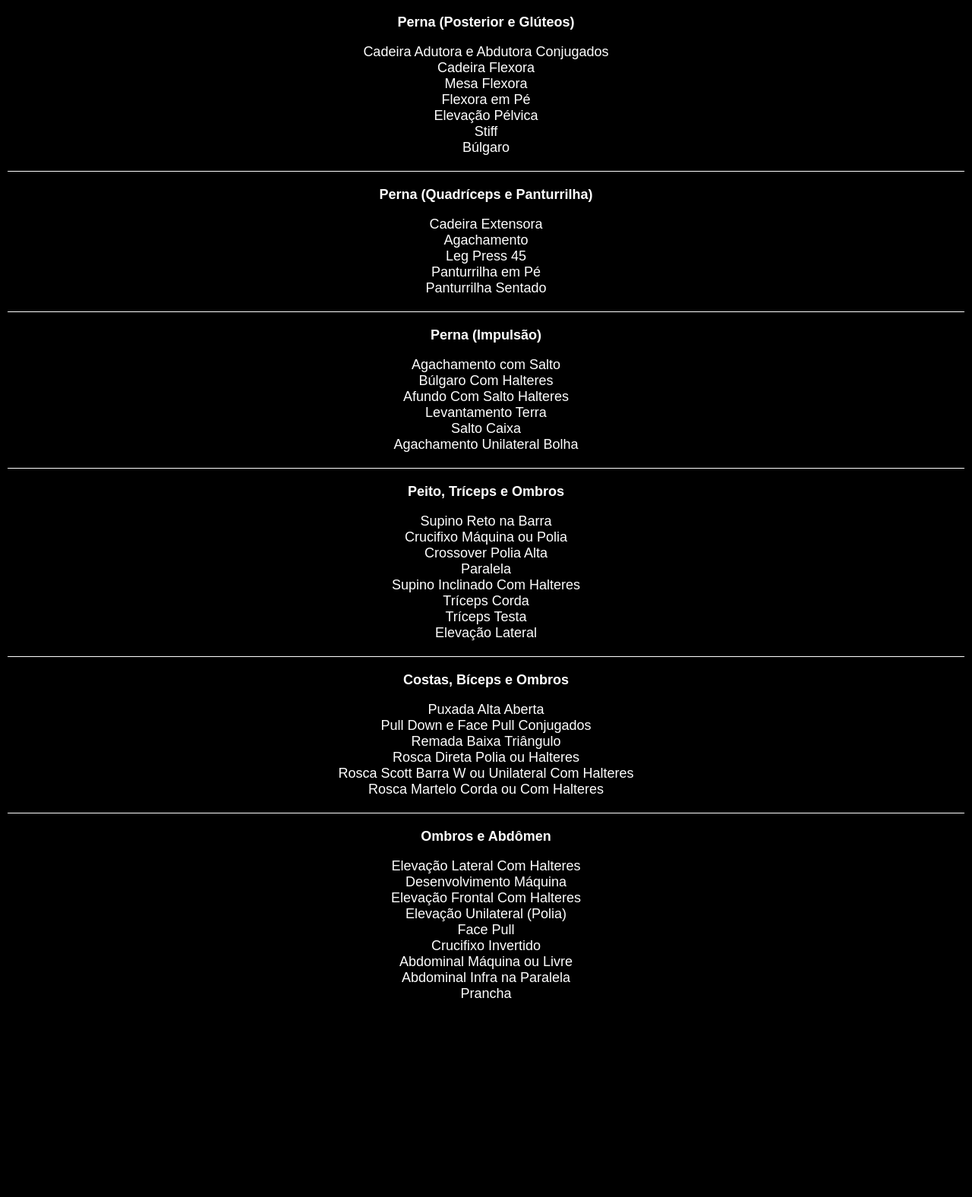
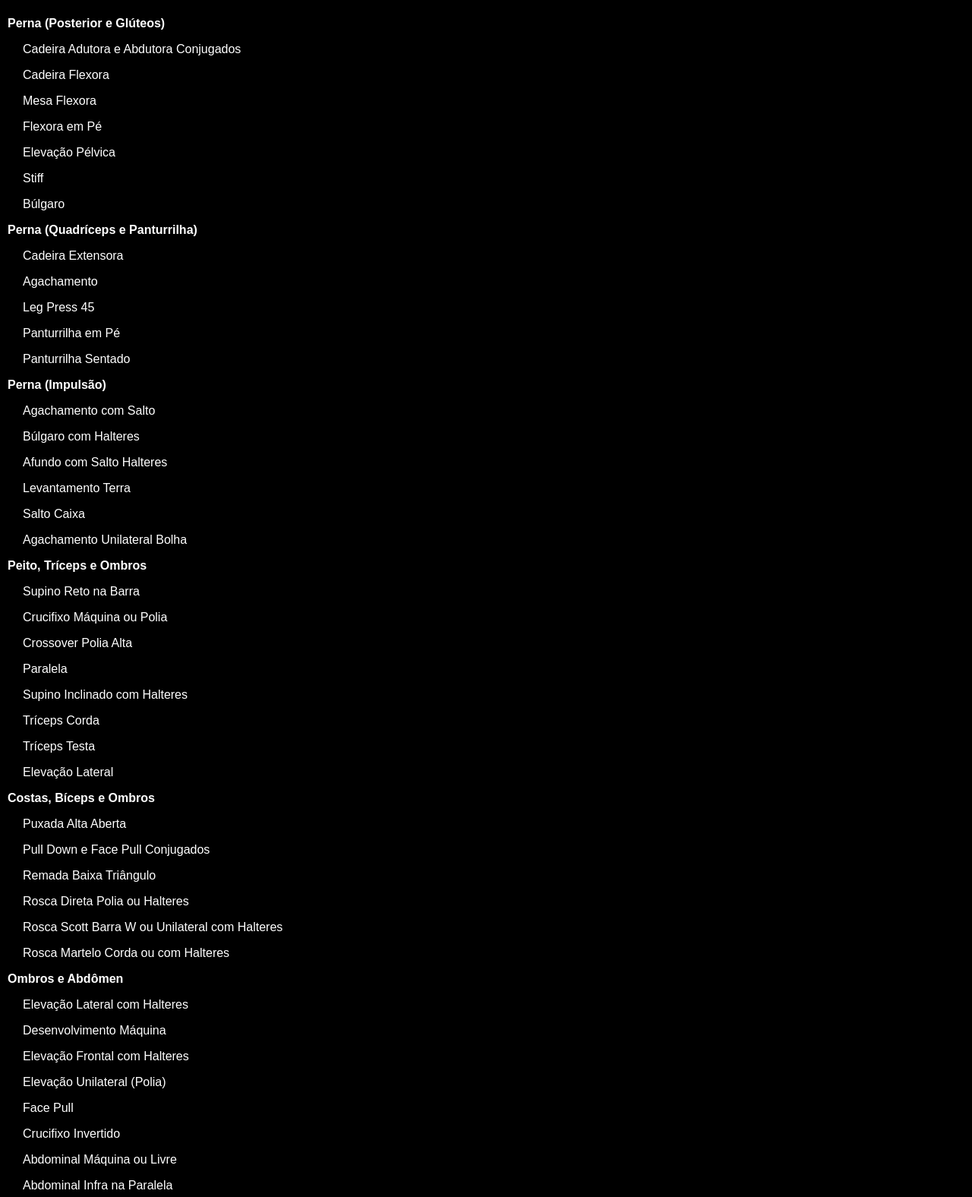
Before and after one commit to Siilvaxz7/Siilvaxz, a plain HTML site: page index5.html in a window 1280 px wide. Shown: the part 2000-3576 px from the top of the page at 76% size. Before the commit the page ends 3345 px from the top, so only its background shows below. Drawn offline with Linux system fonts and the light colour scheme.

Commit message:
Update index5.html

```diff
--- a/index5.html
+++ b/index5.html
@@ -40,7 +40,8 @@
             margin: 20px auto;
         }
 
-        table th, table td {
+        table th,
+        table td {
             border: 1px solid white;
             text-align: center;
             padding: 8px;
@@ -51,10 +52,16 @@
             padding: 0;
         }
 
-        li {
-            font-size: 18px;
-            margin: 15px 0;
-            text-align: center;
+        ul li {
+            margin: 10px auto;
+            max-width: 100%;
+            word-wrap: break-word;
+            line-height: 1.5;
+        }
+
+        ul li ul {
+            margin-top: 5px;
+            margin-left: 20px;
         }
 
         hr {
@@ -72,8 +79,12 @@
                 font-size: 18px;
             }
 
-            li {
+            ul li {
                 font-size: 16px;
+            }
+
+            ul li ul {
+                margin-left: 15px;
             }
 
             table {
@@ -114,126 +125,19 @@
             <th>Sábado</th>
             <th>Domingo</th>
         </tr>
-        <tr>
-            <th>1º</th>
-            <td>Pernas (Posterior)</td>
-            <td>Peito</td>
-            <td>Descanso</td>
-            <td>Costas</td>
-            <td>Ombros</td>
-            <td>Pernas (Quadríceps)</td>
-            <td>Descanso</td>
-        </tr>
-        <tr>
-            <th>2º</th>
-            <td>Peito</td>
-            <td>Costas</td>
-            <td>Descanso</td>
-            <td>Ombros</td>
-            <td>Pernas (Impulsão)</td>
-            <td>Peito</td>
-            <td>Descanso</td>
-        </tr>
-        <tr>
-            <th>3º</th>
-            <td>Costas</td>
-            <td>Ombros</td>
-            <td>Descanso</td>
-            <td>Pernas (Posterior)</td>
-            <td>Peito</td>
-            <td>Costas</td>
-            <td>Descanso</td>
-        </tr>
-        <tr>
-            <th>4º</th>
-            <td>Ombros</td>
-            <td>Pernas (Quadríceps)</td>
-            <td>Descanso</td>
-            <td>Peito</td>
-            <td>Costas</td>
-            <td>Ombros</td>
-            <td>Descanso</td>
-        </tr>
-        <tr>
-            <th>5º</th>
-            <td>Pernas (Impulsão)</td>
-            <td>Peito</td>
-            <td>Descanso</td>
-            <td>Costas</td>
-            <td>Ombros</td>
-            <td>Pernas (Posterior)</td>
-            <td>Descanso</td>
-        </tr>
-        <tr>
-            <th>6º</th>
-            <td>Peito</td>
-            <td>Costas</td>
-            <td>Descanso</td>
-            <td>Ombros</td>
-            <td>Pernas (Quadríceps)</td>
-            <td>Peito</td>
-            <td>Descanso</td>
-        </tr>
-        <tr>
-            <th>7º</th>
-            <td>Costas</td>
-            <td>Ombros</td>
-            <td>Descanso</td>
-            <td>Pernas (Impulsão)</td>
-            <td>Peito</td>
-            <td>Costas</td>
-            <td>Descanso</td>
-        </tr>
-        <tr>
-            <th>8º</th>
-            <td>Ombros</td>
-            <td>Pernas (Posterior)</td>
-            <td>Descanso</td>
-            <td>Peito</td>
-            <td>Costas</td>
-            <td>Ombros</td>
-            <td>Descanso</td>
-        </tr>
-        <tr>
-            <th>9º</th>
-            <td>Pernas (Quadríceps)</td>
-            <td>Peito</td>
-            <td>Descanso</td>
-            <td>Costas</td>
-            <td>Ombros</td>
-            <td>Pernas (Impulsão)</td>
-            <td>Descanso</td>
-        </tr>
-        <tr>
-            <th>10º</th>
-            <td>Peito</td>
-            <td>Costas</td>
-            <td>Descanso</td>
-            <td>Ombros</td>
-            <td>Pernas (Posterior)</td>
-            <td>Peito</td>
-            <td>Descanso</td>
-        </tr>
-        <tr>
-            <th>11º</th>
-            <td>Costas</td>
-            <td>Ombros</td>
-            <td>Descanso</td>
-            <td>Pernas (Quadríceps)</td>
-            <td>Peito</td>
-            <td>Costas</td>
-            <td>Descanso</td>
-        </tr>
-        <tr>
-            <th>12º</th>
-            <td>Ombros</td>
-            <td>Pernas (Impulsão)</td>
-            <td>Descanso</td>
-            <td>Peito</td>
-            <td>Costas</td>
-            <td>Ombros</td>
-            <td>Descanso</td>
-        </tr>
+
+        <tr><th>1º</th><td>Pernas (Posterior)</td><td>Peito</td><td>Descanso</td><td>Costas</td><td>Ombros</td><td>Pernas (Quadríceps)</td><td>Descanso</td></tr>
+        <tr><th>2º</th><td>Peito</td><td>Costas</td><td>Descanso</td><td>Ombros</td><td>Pernas (Impulsão)</td><td>Peito</td><td>Descanso</td></tr>
+        <tr><th>3º</th><td>Costas</td><td>Ombros</td><td>Descanso</td><td>Pernas (Posterior)</td><td>Peito</td><td>Costas</td><td>Descanso</td></tr>
+        <tr><th>4º</th><td>Ombros</td><td>Pernas (Quadríceps)</td><td>Descanso</td><td>Peito</td><td>Costas</td><td>Ombros</td><td>Descanso</td></tr>
+        <tr><th>5º</th><td>Pernas (Impulsão)</td><td>Peito</td><td>Descanso</td><td>Costas</td><td>Ombros</td><td>Pernas (Posterior)</td><td>Descanso</td></tr>
+        <tr><th>6º</th><td>Peito</td><td>Costas</td><td>Descanso</td><td>Ombros</td><td>Pernas (Quadríceps)</td><td>Peito</td><td>Descanso</td></tr>
+        <tr><th>7º</th><td>Costas</td><td>Ombros</td><td>Descanso</td><td>Pernas (Impulsão)</td><td>Peito</td><td>Costas</td><td>Descanso</td></tr>
+        <tr><th>8º</th><td>Ombros</td><td>Pernas (Posterior)</td><td>Descanso</td><td>Peito</td><td>Costas</td><td>Ombros</td><td>Descanso</td></tr>
+        <tr><th>9º</th><td>Pernas (Quadríceps)</td><td>Peito</td><td>Descanso</td><td>Costas</td><td>Ombros</td><td>Pernas (Impulsão)</td><td>Descanso</td></tr>
+        <tr><th>10º</th><td>Peito</td><td>Costas</td><td>Descanso</td><td>Ombros</td><td>Pernas (Posterior)</td><td>Peito</td><td>Descanso</td></tr>
+        <tr><th>11º</th><td>Costas</td><td>Ombros</td><td>Descanso</td><td>Pernas (Quadríceps)</td><td>Peito</td><td>Costas</td><td>Descanso</td></tr>
+        <tr><th>12º</th><td>Ombros</td><td>Pernas (Impulsão)</td><td>Descanso</td><td>Peito</td><td>Costas</td><td>Ombros</td><td>Descanso</td></tr>
     </table>
 
     <hr>
@@ -242,70 +146,82 @@
 
     <ul>
         <li>
-            <p><b>Perna (Posterior e Glúteos)</b></p>
-            Cadeira Adutora e Abdutora Conjugados<br>
-            Cadeira Flexora<br>
-            Mesa Flexora<br>
-            Flexora em Pé<br>
-            Elevação Pélvica<br>
-            Stiff<br>
-            Búlgaro
+            <b>Perna (Posterior e Glúteos)</b>
+            <ul>
+                <li>Cadeira Adutora e Abdutora Conjugados</li>
+                <li>Cadeira Flexora</li>
+                <li>Mesa Flexora</li>
+                <li>Flexora em Pé</li>
+                <li>Elevação Pélvica</li>
+                <li>Stiff</li>
+                <li>Búlgaro</li>
+            </ul>
         </li>
-        <hr>
+
         <li>
-            <p><b>Perna (Quadríceps e Panturrilha)</b></p>
-            Cadeira Extensora<br>
-            Agachamento<br>
-            Leg Press 45<br>
-            Panturrilha em Pé<br>
-            Panturrilha Sentado
+            <b>Perna (Quadríceps e Panturrilha)</b>
+            <ul>
+                <li>Cadeira Extensora</li>
+                <li>Agachamento</li>
+                <li>Leg Press 45</li>
+                <li>Panturrilha em Pé</li>
+                <li>Panturrilha Sentado</li>
+            </ul>
         </li>
-        <hr>
+
         <li>
-            <p><b>Perna (Impulsão)</b></p>
-            Agachamento com Salto<br>
-            Búlgaro Com Halteres<br>
-            Afundo Com Salto Halteres<br>
-            Levantamento Terra<br>
-            Salto Caixa<br>
-            Agachamento Unilateral Bolha
+            <b>Perna (Impulsão)</b>
+            <ul>
+                <li>Agachamento com Salto</li>
+                <li>Búlgaro com Halteres</li>
+                <li>Afundo com Salto Halteres</li>
+                <li>Levantamento Terra</li>
+                <li>Salto Caixa</li>
+                <li>Agachamento Unilateral Bolha</li>
+            </ul>
         </li>
-        <hr>
+
         <li>
-            <p><b>Peito, Tríceps e Ombros</b></p>
-            Supino Reto na Barra<br>
-            Crucifixo Máquina ou Polia<br>
-            Crossover Polia Alta<br>
-            Paralela<br>
-            Supino Inclinado Com Halteres<br>
-            Tríceps Corda<br>
-            Tríceps Testa<br>
-            Elevação Lateral
+            <b>Peito, Tríceps e Ombros</b>
+            <ul>
+                <li>Supino Reto na Barra</li>
+                <li>Crucifixo Máquina ou Polia</li>
+                <li>Crossover Polia Alta</li>
+                <li>Paralela</li>
+                <li>Supino Inclinado com Halteres</li>
+                <li>Tríceps Corda</li>
+                <li>Tríceps Testa</li>
+                <li>Elevação Lateral</li>
+            </ul>
         </li>
-        <hr>
+
         <li>
-            <p><b>Costas, Bíceps e Ombros</b></p>
-            Puxada Alta Aberta<br>
-            Pull Down e Face Pull Conjugados<br>
-            Remada Baixa Triângulo<br>
-            Rosca Direta Polia ou Halteres<br>
-            Rosca Scott Barra W ou Unilateral Com Halteres<br>
-            Rosca Martelo Corda ou Com Halteres
+            <b>Costas, Bíceps e Ombros</b>
+            <ul>
+                <li>Puxada Alta Aberta</li>
+                <li>Pull Down e Face Pull Conjugados</li>
+                <li>Remada Baixa Triângulo</li>
+                <li>Rosca Direta Polia ou Halteres</li>
+                <li>Rosca Scott Barra W ou Unilateral com Halteres</li>
+                <li>Rosca Martelo Corda ou com Halteres</li>
+            </ul>
         </li>
-        <hr>
+
         <li>
-            <p><b>Ombros e Abdômen</b></p>
-            Elevação Lateral Com Halteres<br>
-            Desenvolvimento Máquina<br>
-            Elevação Frontal Com Halteres<br>
-            Elevação Unilateral (Polia)<br>
-            Face Pull<br>
-            Crucifixo Invertido<br>
-            Abdominal Máquina ou Livre<br>
-            Abdominal Infra na Paralela<br>
-            Prancha
+            <b>Ombros e Abdômen</b>
+            <ul>
+                <li>Elevação Lateral com Halteres</li>
+                <li>Desenvolvimento Máquina</li>
+                <li>Elevação Frontal com Halteres</li>
+                <li>Elevação Unilateral (Polia)</li>
+                <li>Face Pull</li>
+                <li>Crucifixo Invertido</li>
+                <li>Abdominal Máquina ou Livre</li>
+                <li>Abdominal Infra na Paralela</li>
+                <li>Prancha</li>
+            </ul>
         </li>
     </ul>
+</body>
 
-</body>
 </html>
```
